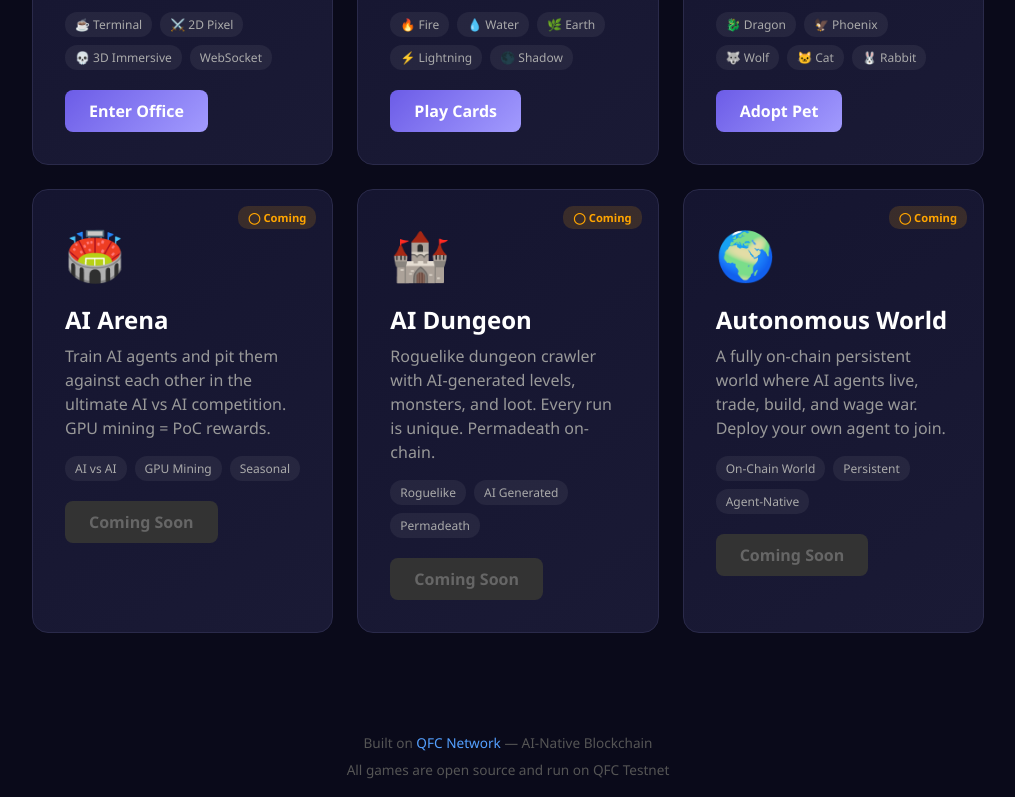
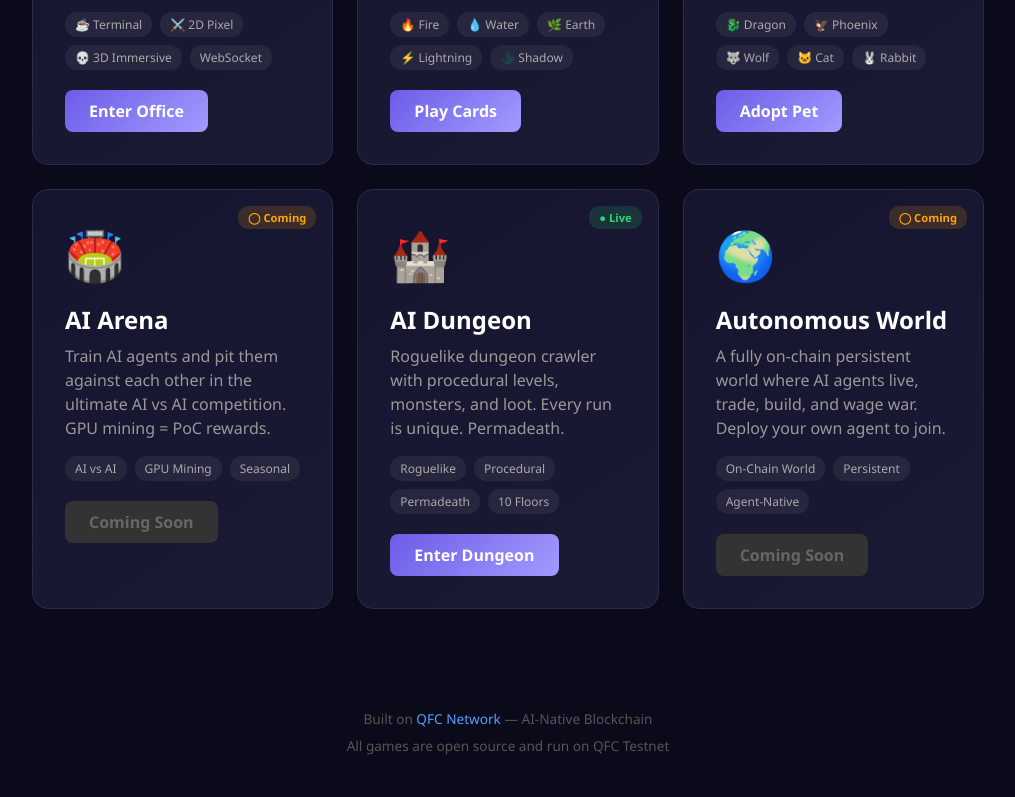
Before and after one commit to qfc-network/qfc-games, a plain HTML site: page lobby/index.html in a window 1280 px wide. Shown: the part 505-1302 px from the top of the page, without its empty margins (132-1147 px from the left). Drawn offline with Linux system fonts and the light colour scheme.

Commit message:
feat: add AI Dungeon to lobby (now 4 live games)

```diff
--- a/lobby/index.html
+++ b/lobby/index.html
@@ -94,17 +94,18 @@
       <span class="play-btn soon">Coming Soon</span>
     </div>
 
-    <div class="game-card">
-      <span class="status coming">◯ Coming</span>
+    <div class="game-card" onclick="window.open('http://localhost:3240','_blank')">
+      <span class="status live">● Live</span>
       <div class="emoji">🏰</div>
       <h2>AI Dungeon</h2>
-      <div class="desc">Roguelike dungeon crawler with AI-generated levels, monsters, and loot. Every run is unique. Permadeath on-chain.</div>
+      <div class="desc">Roguelike dungeon crawler with procedural levels, monsters, and loot. Every run is unique. Permadeath.</div>
       <div class="tags">
         <span class="tag">Roguelike</span>
-        <span class="tag">AI Generated</span>
+        <span class="tag">Procedural</span>
         <span class="tag">Permadeath</span>
+        <span class="tag">10 Floors</span>
       </div>
-      <span class="play-btn soon">Coming Soon</span>
+      <a class="play-btn" href="http://localhost:3240" target="_blank">Enter Dungeon</a>
     </div>
 
     <div class="game-card">
```
